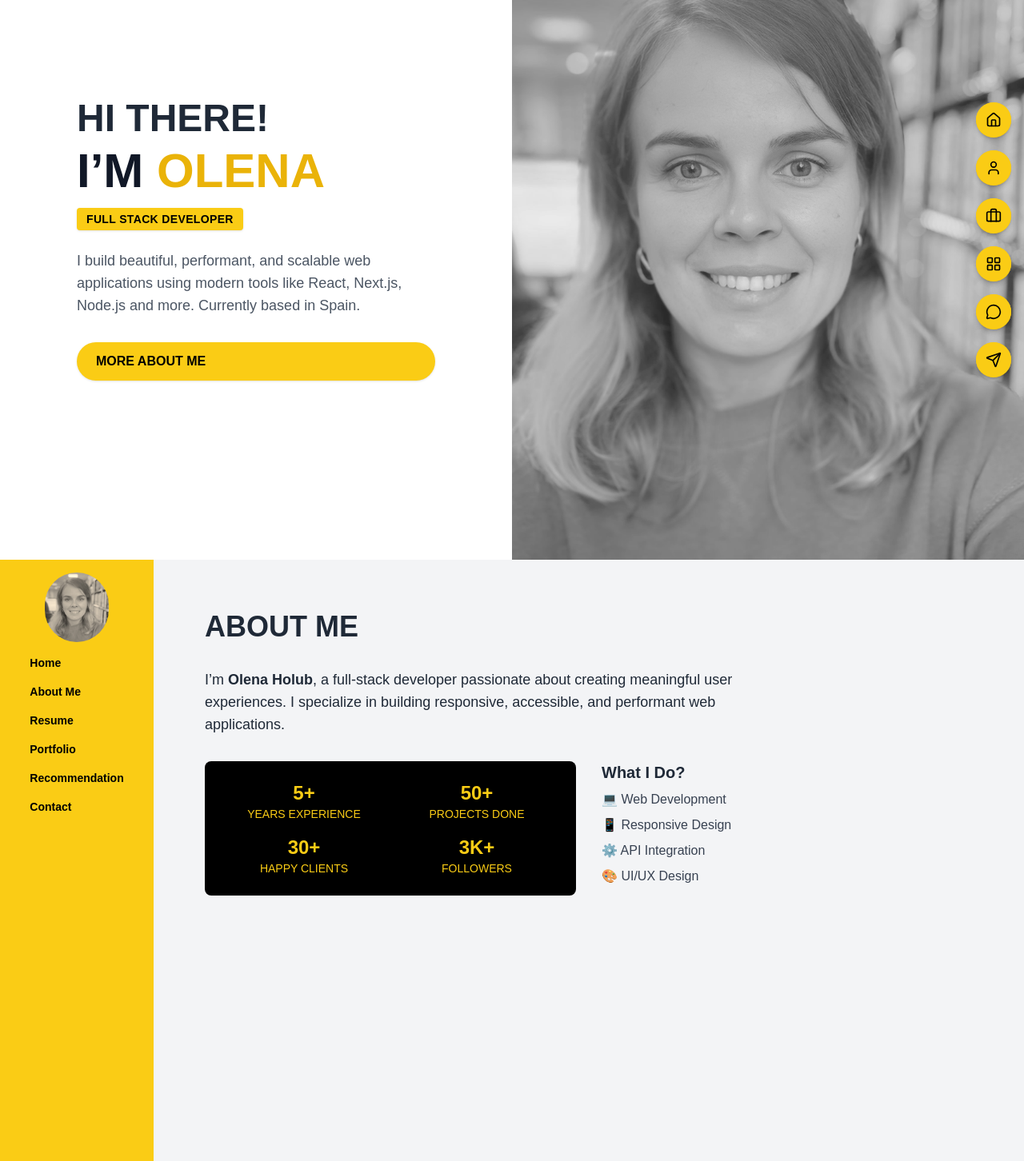
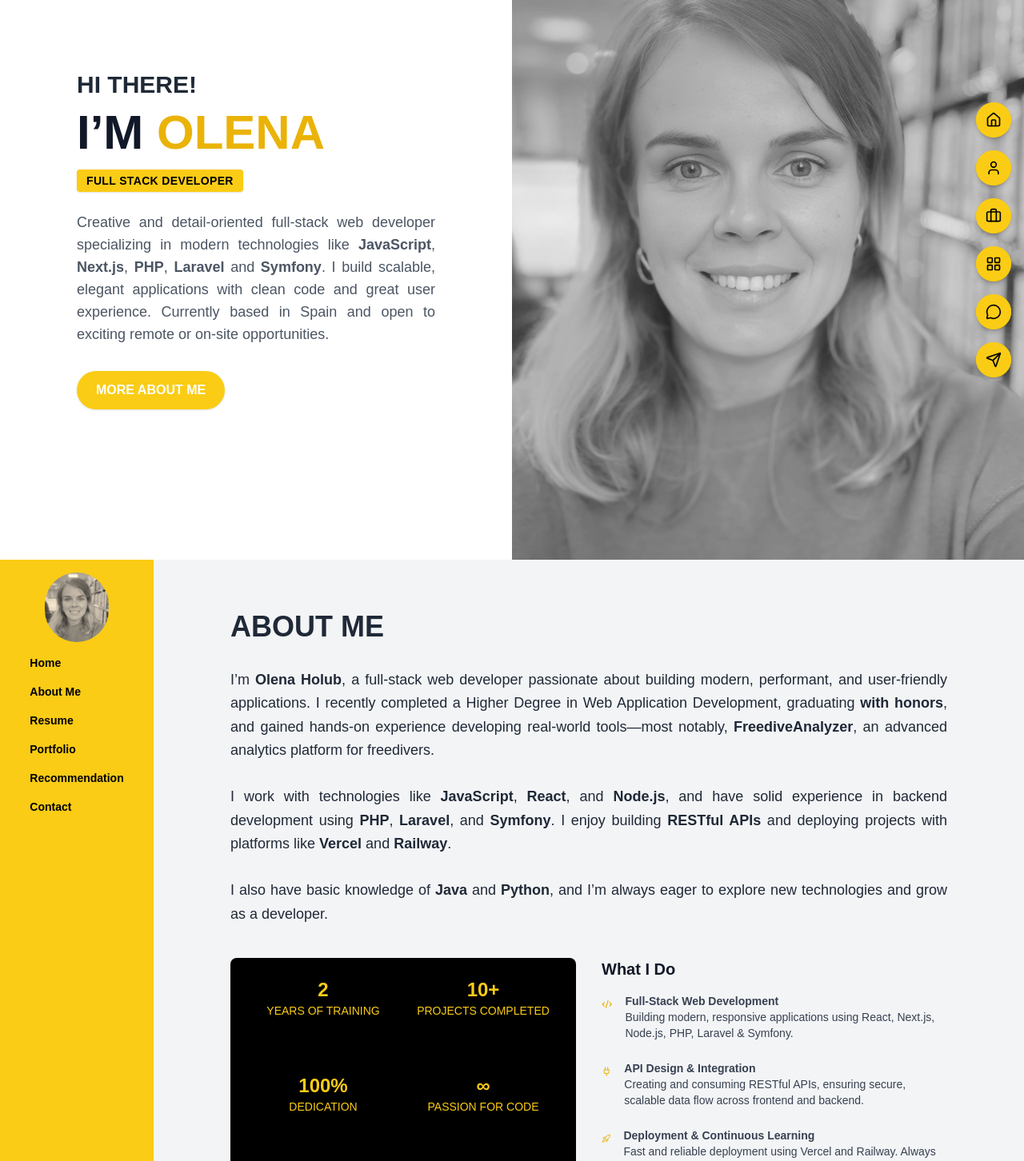
Before and after one commit to OlenaHolu/olena-holub-personal-site, a Next.js app: page / in a window 1280 px wide. Shown: the part 100-1552 px from the top of the page at 80% size. Built offline with nearby package versions, Linux system fonts and the light colour scheme.

Commit message:
Enhance About and Home sections with updated content and improved layout

```diff
--- a/components/sections/About.tsx
+++ b/components/sections/About.tsx
@@ -1,41 +1,72 @@
+import { Code2, Plug, Rocket } from 'lucide-react';
+
 export default function About() {
   return (
-      <section id="about" className="min-h-screen bg-gray-100 p-16">
+    <section id="about" className="min-h-screen bg-gray-100 px-4 sm:px-12 lg:px-24 py-16">
       <h2 className="text-4xl font-bold mb-8">ABOUT ME</h2>
-        <p className="text-lg mb-4 max-w-2xl">
-          I’m <strong>Olena Holub</strong>, a full-stack developer passionate about creating meaningful user experiences. I specialize in building responsive, accessible, and performant web applications.
+      <p className="text-lg mb-8 text-gray-800 leading-relaxed text-justify w-full">
+        I’m <strong>Olena Holub</strong>, a full-stack web developer passionate about building modern, performant, and user-friendly applications. I recently completed a Higher Degree in Web Application Development, graduating <strong>with honors</strong>, and gained hands-on experience developing real-world tools—most notably, <strong>FreediveAnalyzer</strong>, an advanced analytics platform for freedivers.
+        <br /><br />
+        I work with technologies like <strong>JavaScript</strong>, <strong>React</strong>, and <strong>Node.js</strong>, and have solid experience in backend development using <strong>PHP</strong>, <strong>Laravel</strong>, and <strong>Symfony</strong>. I enjoy building <strong>RESTful APIs</strong> and deploying projects with platforms like <strong>Vercel</strong> and <strong>Railway</strong>.
+        <br /><br />
+        I also have basic knowledge of <strong>Java</strong> and <strong>Python</strong>, and I’m always eager to explore new technologies and grow as a developer.
       </p>
 
-        <div className="grid grid-cols-2 gap-8 mt-8">
+      <div className="grid grid-cols-1 lg:grid-cols-2 gap-8 mt-10">
         {/* Left - Metrics */}
         <div className="grid grid-cols-2 gap-4 text-center bg-black text-yellow-400 p-6 rounded-lg">
           <div>
-              <div className="text-2xl font-bold">5+</div>
-              <div className="text-sm">YEARS EXPERIENCE</div>
+            <div className="text-2xl font-bold">2</div>
+            <div className="text-sm">YEARS OF TRAINING</div>
           </div>
           <div>
-              <div className="text-2xl font-bold">50+</div>
-              <div className="text-sm">PROJECTS DONE</div>
+            <div className="text-2xl font-bold">10+</div>
+            <div className="text-sm">PROJECTS COMPLETED</div>
           </div>
           <div>
-              <div className="text-2xl font-bold">30+</div>
-              <div className="text-sm">HAPPY CLIENTS</div>
+            <div className="text-2xl font-bold">100%</div>
+            <div className="text-sm">DEDICATION</div>
           </div>
           <div>
-              <div className="text-2xl font-bold">3K+</div>
-              <div className="text-sm">FOLLOWERS</div>
+            <div className="text-2xl font-bold">∞</div>
+            <div className="text-sm">PASSION FOR CODE</div>
           </div>
         </div>
 
         {/* Right - Skills */}
         <div>
-            <h3 className="text-xl font-semibold mb-2">What I Do?</h3>
-            <ul className="space-y-2 text-gray-700">
-              <li>💻 Web Development</li>
-              <li>📱 Responsive Design</li>
-              <li>⚙️ API Integration</li>
-              <li>🎨 UI/UX Design</li>
-            </ul>
+          <h3 className="text-xl font-semibold mb-4 text-gray-900">What I Do</h3>
+          <div className="space-y-6 text-gray-700 text-sm">
+    <div className="flex items-start gap-4">
+      <Code2 className="text-yellow-500 mt-1" size={20} />
+      <div>
+        <p className="font-bold">Full-Stack Web Development</p>
+        <p>
+          Building modern, responsive applications using React, Next.js, Node.js, PHP, Laravel & Symfony.
+        </p>
+      </div>
+    </div>
+
+    <div className="flex items-start gap-4">
+      <Plug className="text-yellow-500 mt-1" size={20} />
+      <div>
+        <p className="font-bold">API Design & Integration</p>
+        <p>
+          Creating and consuming RESTful APIs, ensuring secure, scalable data flow across frontend and backend.
+        </p>
+      </div>
+    </div>
+
+    <div className="flex items-start gap-4">
+      <Rocket className="text-yellow-500 mt-1" size={20} />
+      <div>
+        <p className="font-bold">Deployment & Continuous Learning</p>
+        <p>
+          Fast and reliable deployment using Vercel and Railway. Always expanding my knowledge with new tools and tech.
+        </p>
+      </div>
+    </div>
+  </div>
         </div>
       </div>
     </section>
--- a/pages/index.tsx
+++ b/pages/index.tsx
@@ -18,7 +18,7 @@ export default function Home() {
                 className="relative flex flex-col lg:flex-row min-h-screen bg-white"
             >
                 <div className="lg:w-1/2 px-8 lg:px-24 py-20 flex flex-col justify-center z-10">
-                    <h1 className="text-3xl sm:text-4xl lg:text-5xl font-extrabold mb-3 text-gray-800">
+                    <h1 className="text-3xl sm:text-4xl lg:text-3xl font-extrabold mb-3 text-gray-800">
                         HI THERE!
                     </h1>
                     <h2 className="text-4xl sm:text-5xl lg:text-6xl font-extrabold mb-4 text-gray-900 leading-tight">
@@ -27,13 +27,15 @@ export default function Home() {
                     <p className="uppercase text-sm font-semibold bg-yellow-400 text-black px-3 py-1 w-max mb-6 tracking-wide rounded shadow">
                         Full Stack Developer
                     </p>
-                    <p className="text-gray-600 text-base sm:text-lg mb-8 max-w-md leading-relaxed">
-                        I build beautiful, performant, and scalable web applications using modern
-                        tools like React, Next.js, Node.js and more. Currently based in Spain.
-                    </p>
+                    <p className="text-gray-600 text-base sm:text-lg mb-8 max-w-2xl leading-relaxed text-justify">
+  Creative and detail-oriented full-stack web developer specializing in modern technologies like <strong>JavaScript</strong>, <strong>Next.js</strong>, <strong>PHP</strong>, <strong>Laravel</strong> and <strong>Symfony</strong>. I build scalable, elegant applications with clean code and great user experience.
+  Currently based in Spain and open to exciting remote or on-site opportunities.
+</p>
+
+
                     <a
                         href="#about"
-                        className="bg-yellow-400 hover:bg-yellow-500 text-black font-semibold px-6 py-3 rounded-full shadow transition duration-200"
+                        className="inline-block w-max text-sm sm:text-base bg-yellow-400 hover:bg-yellow-500 text-white font-semibold px-6 py-3 rounded-full shadow transition duration-200"
                     >
                         MORE ABOUT ME
                     </a>
```
Lines whose indentation alone changed are shown as unchanged.
